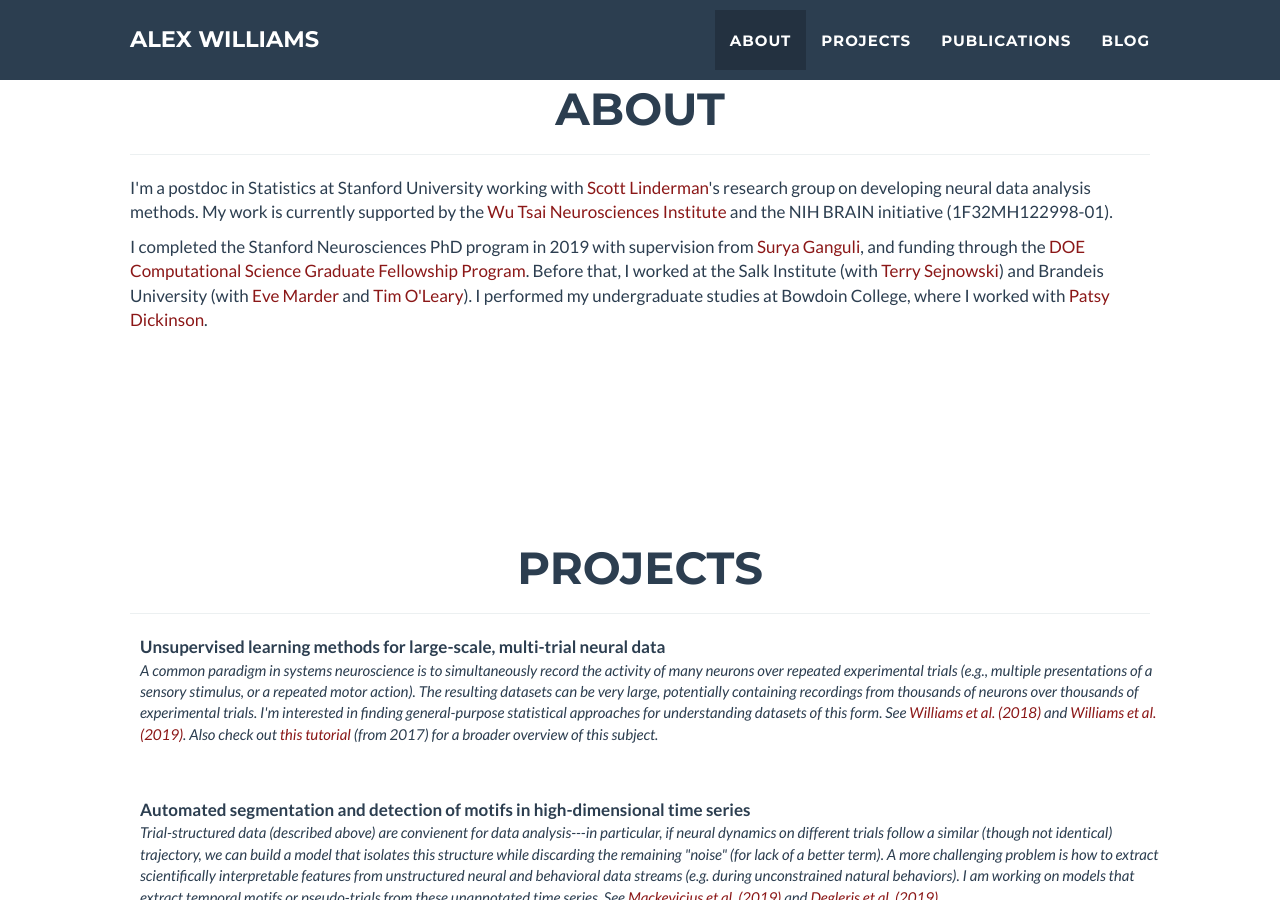
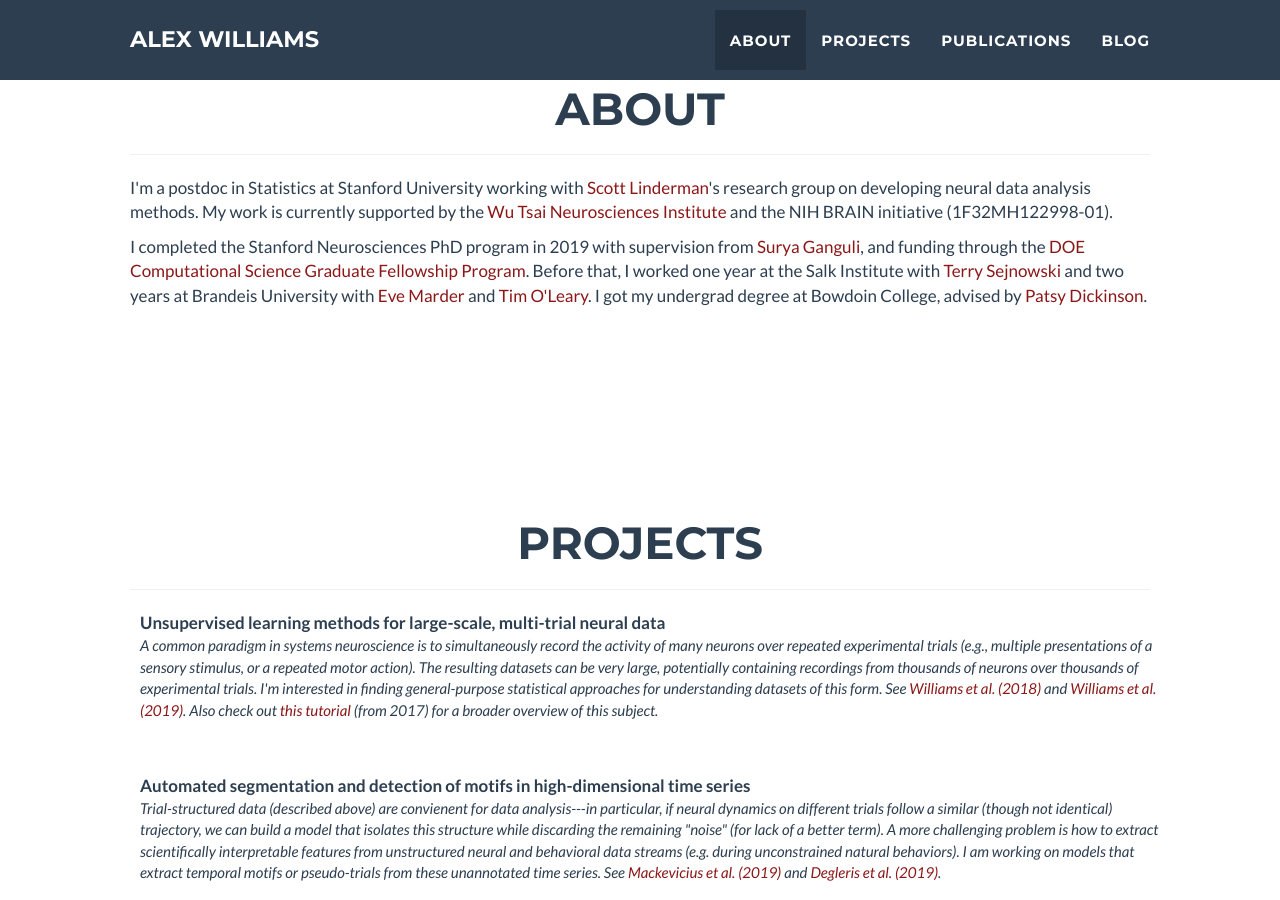
Before and after one commit to ahwillia/ahwillia.github.com, a Jekyll site: the page built from index.html, in a window 1280 px wide and 900 px high, scrolled down 748 px. Built offline with Jekyll 4.4.1, drawn with Linux system fonts in a browser that asks for light colours; nearby versions of some CDN libraries; library files that are not in the unit come from our copies.

Commit message:
update about section

```diff
--- a/_includes/about.html
+++ b/_includes/about.html
@@ -16,7 +16,7 @@
                 <div class="col-lg-12">
                     <p class="small">
                     I completed the Stanford Neurosciences PhD program in 2019 with supervision from <a href="https://ganguli-gang.stanford.edu/" target="_blank">Surya Ganguli</a>, and funding through the <a href="http://www.krellinst.org/csgf/">DOE Computational Science Graduate Fellowship Program</a>.
-                    Before that, I worked at the Salk Institute (with <a href="http://cnl.salk.edu/" target="_blank">Terry Sejnowski</a>) and Brandeis University (with <a href="http://blogs.brandeis.edu/marderlab/" target="_blank">Eve Marder</a> and <a href="http://olearylab.org/" target="_blank">Tim O'Leary</a>). I performed my undergraduate studies at Bowdoin College, where I worked with <a href="https://www.bowdoin.edu/faculty/p/pdickins/" target="_blank">Patsy Dickinson</a>.
+                    Before that, I worked one year at the Salk Institute with <a href="http://cnl.salk.edu/" target="_blank">Terry Sejnowski</a> and two years at Brandeis University with <a href="http://blogs.brandeis.edu/marderlab/" target="_blank">Eve Marder</a> and <a href="http://olearylab.org/" target="_blank">Tim O'Leary</a>. I got my undergrad degree at Bowdoin College, advised by <a href="https://www.bowdoin.edu/faculty/p/pdickins/" target="_blank">Patsy Dickinson</a>.
                 </div>
             </div>
         </div>
```
